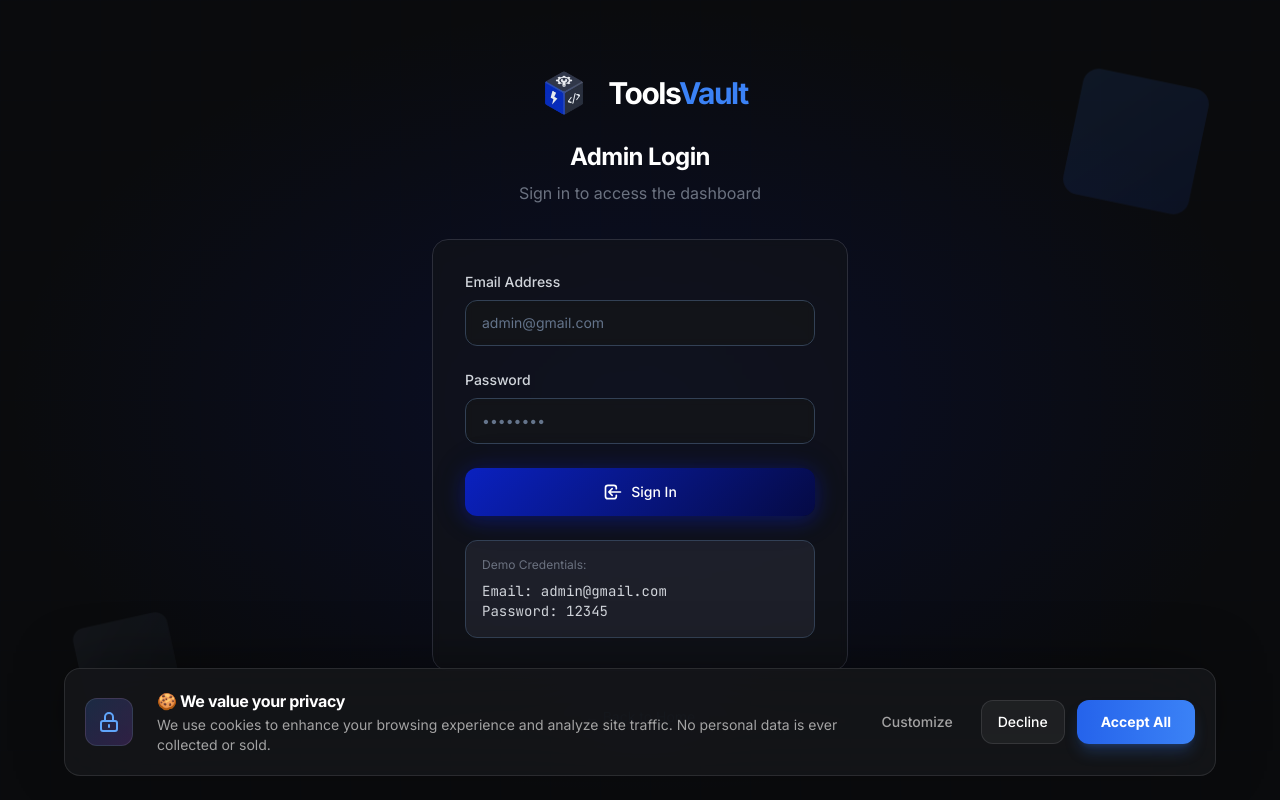
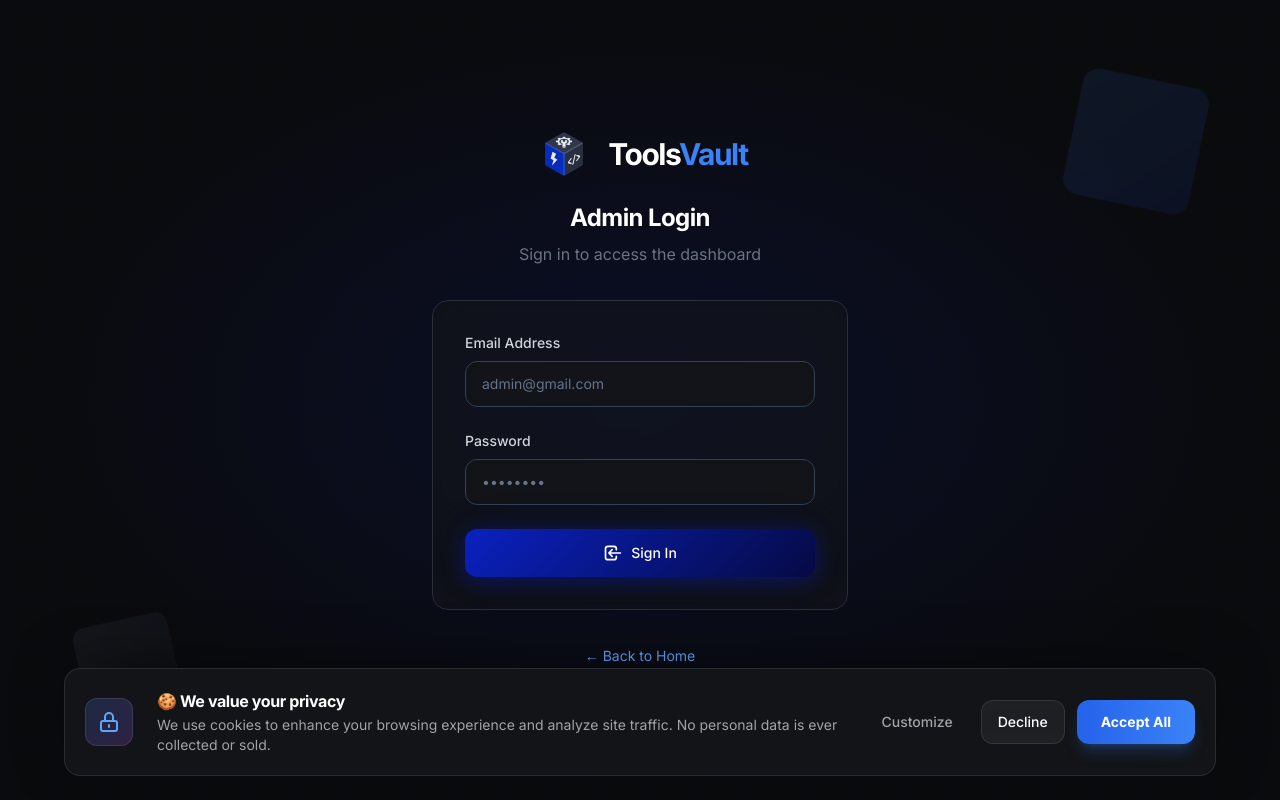
Before and after one commit to adeebjamil/Tools_Vault_Frontend, a Next.js app: page /admin/login in a window 1280 px wide. Built offline with nearby package versions, Linux system fonts and the light colour scheme.

Commit message:
Update Admin Login page to Black/Yellow theme

```diff
--- a/src/app/admin/login/page.tsx
+++ b/src/app/admin/login/page.tsx
@@ -138,12 +138,7 @@ export default function AdminLoginPage() {
             </button>
           </form>
 
-          {/* Demo Credentials */}
-          <div className="mt-6 p-4 bg-slate-800/50 rounded-xl border border-slate-700">
-            <p className="text-xs text-gray-500 mb-2">Demo Credentials:</p>
-            <p className="text-sm font-mono text-gray-300">Email: admin@gmail.com</p>
-            <p className="text-sm font-mono text-gray-300">Password: 12345</p>
-          </div>
+
         </div>
 
         <p className="text-center text-sm text-gray-500 mt-6">
```
